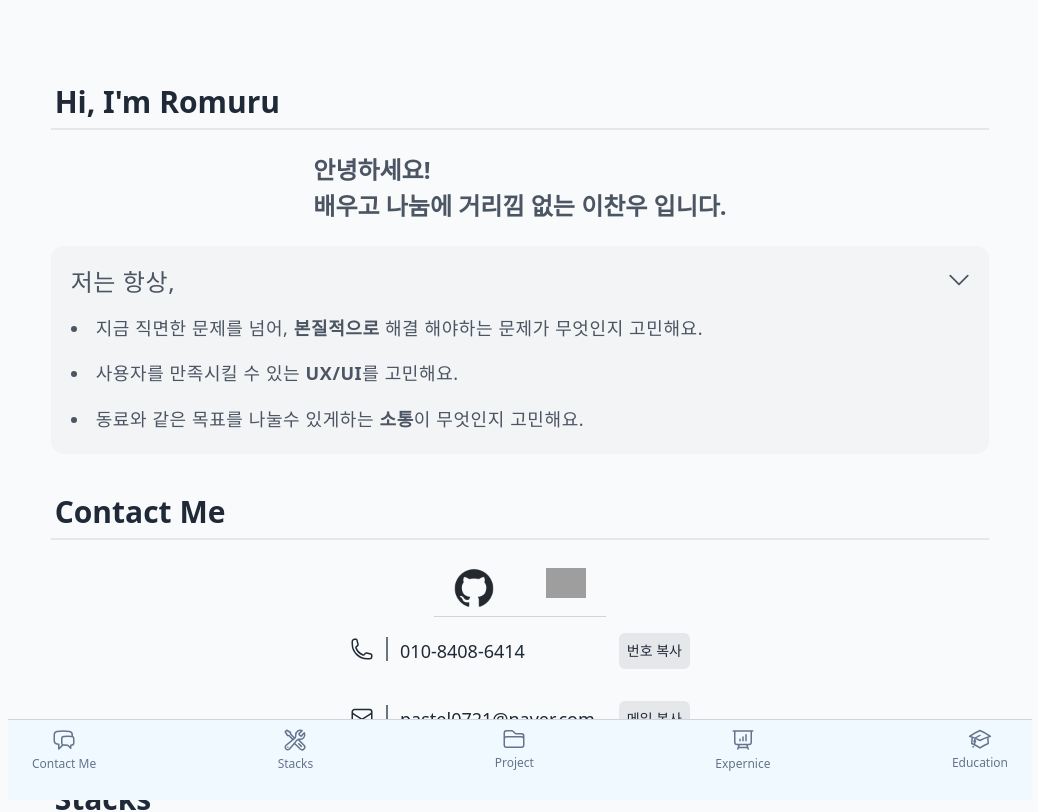
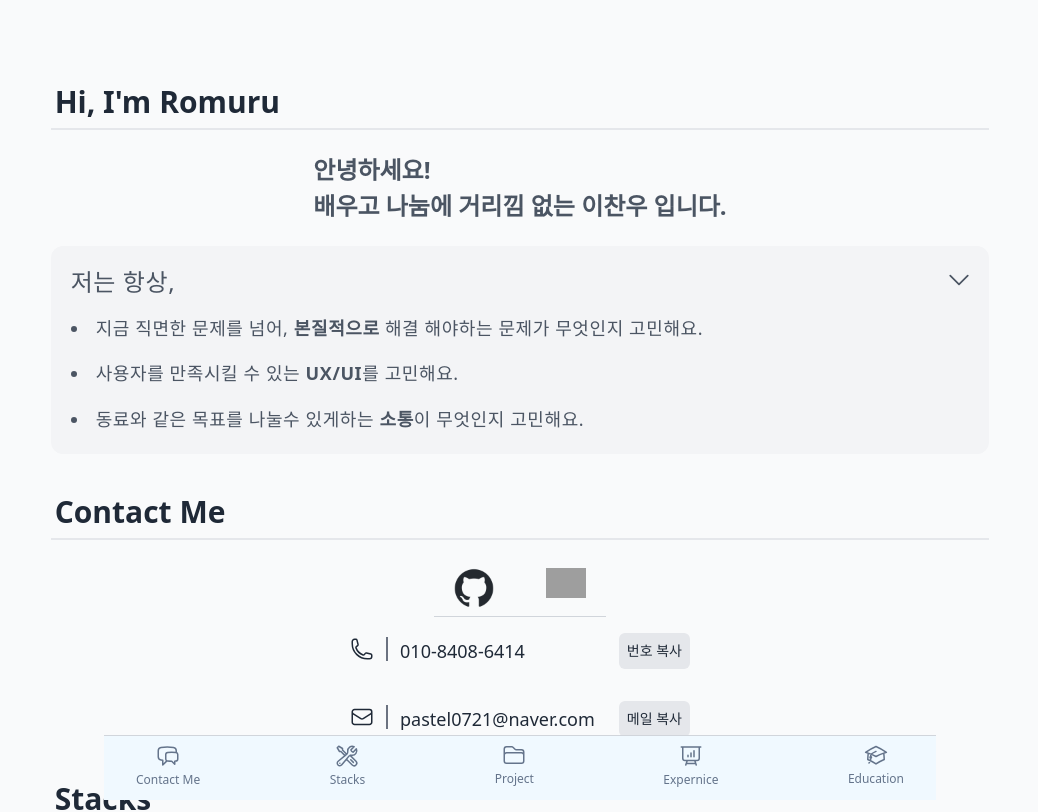
Before and after one commit to PastelBlue4/Jura-Tempest-Federation, a Next.js app: page /resume in a window 1280 px wide. Shown: the top 812 px of the page, without its empty margins (120-1158 px from the left). Built offline with nearby package versions, Linux system fonts and the light colour scheme; grey boxes are pictures that could not be loaded.

Commit message:
UI. reduce bottom navbar max-w

```diff
--- a/pages/resume/index.tsx
+++ b/pages/resume/index.tsx
@@ -58,7 +58,7 @@ export default function Resume() {
             <CopyAction item={onCopy.copyTagert} />
           </div>
           <section className="fixed bottom-0 z-50 flex justify-center w-full max-w-screen-lg ">
-            <div className="box-content flex items-start justify-between w-full h-20 px-6 border-t border-gray-300 bg-sky-50">
+            <div className="box-content flex items-start justify-between w-full h-16 max-w-3xl px-8 border-t border-gray-300 bg-sky-50">
               <ScrollLink
                 offset={-30}
                 className="flex flex-col items-center mt-2 space-y-1 text-xs cursor-pointer text-slate-500 hover:text-sky-300 "
@@ -405,8 +405,8 @@ export default function Resume() {
                       >
                         <ul
                           className={classNameHandler(
-                            "flex flex-col  ",
-                            isStackOpen ? " m-3 py-2 space-y-4  " : ""
+                            "flex flex-col",
+                            isStackOpen ? " m-3 py-2 space-y-4 " : ""
                           )}
                         >
                           {isStackOpen &&
```
